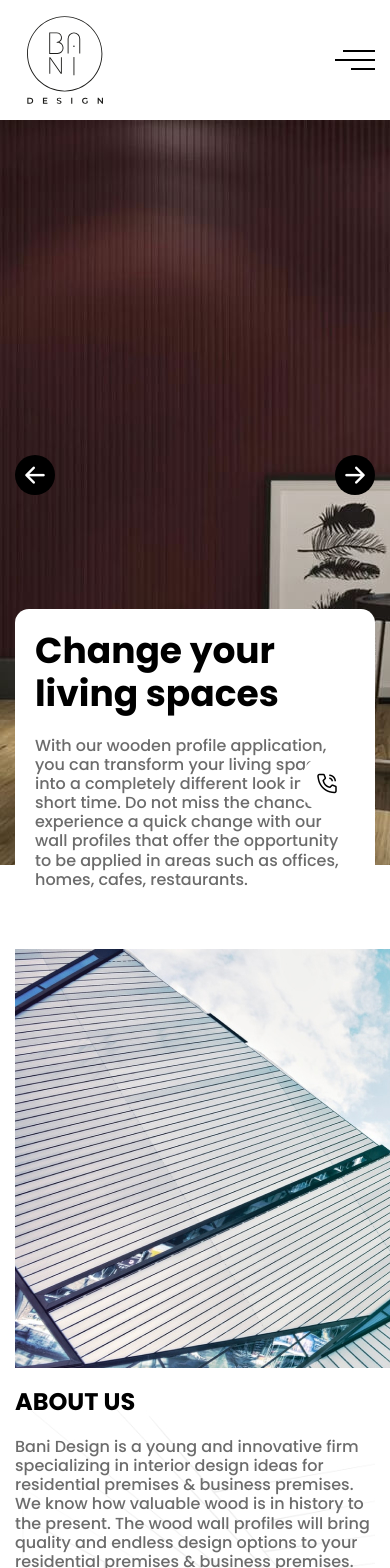
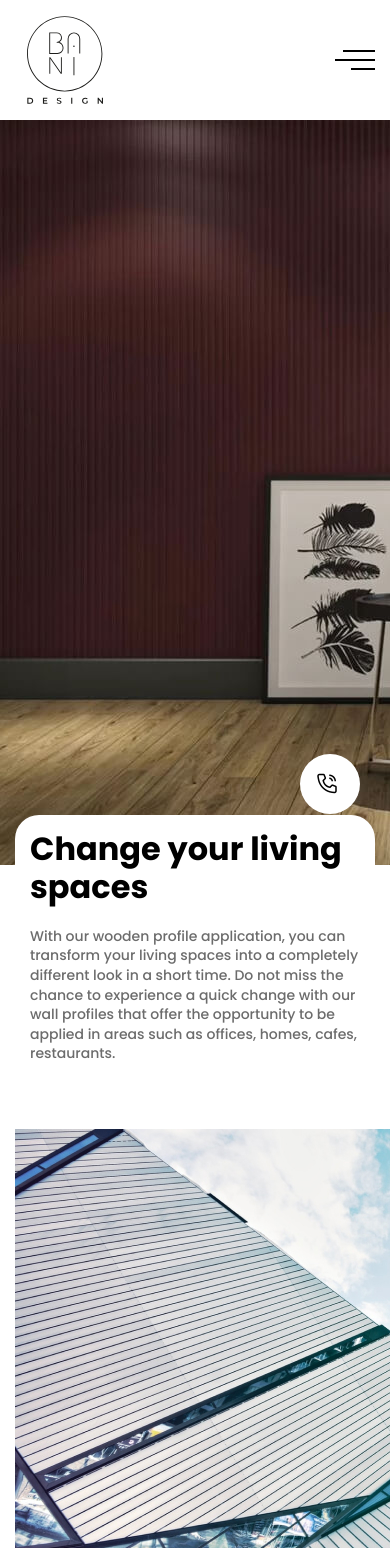
Before and after one commit to OguzhanArslan/banidizayn-nextjs, a Next.js app: page / in a window 390 px wide. Shown: the top 1568 px of the page. Built offline with nearby package versions, Linux system fonts and the light colour scheme.

Commit message:
responsive

```diff
--- a/components/Banner/Home/Banner.js
+++ b/components/Banner/Home/Banner.js
@@ -1,7 +1,8 @@
 import React from "react";
 import Slider from "react-slick";
-import Image from "next/image"
-import styles from "./Banner.module.scss"
+import classnames from "classnames";
+import Image from "next/image";
+import styles from "./Banner.module.scss";
 
 export default function Banner(props) {
   const { items } = props;
@@ -14,35 +15,43 @@ export default function Banner(props) {
     slidesToShow: 1,
     slidesToScroll: 1,
     arrows: false,
-        fade: true
+    fade: true,
+    adaptiveHeight: true
   };
 
   return (
     <div className={styles.promo}>
       <Slider ref={slider} {...settings}>
-                { items.map(item => {
-                    const image = require('../../../assets/images/promo/' + item.image);
+        {items.map((item, index) => {
+          const image = require("../../../assets/images/promo/" + item.image);
           return (
+            <div key={index}>
               <div className={styles["promo__item"]}>
-                            <div className="container">
+                <div
+                  className={classnames({
+                    ["container"]: true,
+                    [styles["promo__container"]]: true,
+                  })}
+                >
                   <div className={styles["promo__item-content"]}>
                     <h2 className={styles["promo__item-title"]}>{item.title}</h2>
                     <p className={styles["promo__item-description"]}>{item.description}</p>
                   </div>
                 </div>
                 <div className={styles["promo__item-img"]}>
-                                <Image
-                                    src={image}
-                                    alt={item.title}
-                                    width={960}
-                                    height={745}
-                                />
+                  <Image src={image} alt={item.title} width={960} height={745} />
                 </div>
               </div>
-                    )
+            </div>
+          );
         })}
       </Slider>
-            <div className="container">
+      <div
+        className={classnames({
+          ["container"]: true,
+          [styles["promo__container"]]: true,
+        })}
+      >
         <div className={styles["promo__arrow"]}>
           <button className={styles["promo__arrow-btn"]} onClick={() => slider?.current?.slickPrev()}>
             <i className={`icon-left ${styles["promo__arrow-icon"]}`}></i>
--- a/components/Banner/Home/Banner.module.scss
+++ b/components/Banner/Home/Banner.module.scss
@@ -4,9 +4,18 @@
 .promo {
     position: relative;
 
+    &__container {
+        @include tablet-mobil {
+            max-width: 100%;
+            margin: 0;
+            padding: 0;
+        }
+    }
+
     &__item {
         @include tablet-mobil {
-            padding-bottom: 40px;
+            display: flex;
+            flex-direction: column-reverse;
         }
 
         &-content {
@@ -16,13 +25,14 @@
             transform: translateY(-50%);
 
             @include tablet-mobil {
-                border-radius: 14px;
+                border-radius: 24px;
                 background-color: white;
-                width: calc(100% - 30px);
+                position: relative;
+                top: 0;
                 transform: none;
-                top: auto;
-                bottom: 0;
-                padding: 20px;
+                padding: 15px;
+                margin: 0 15px;
+                top: -50px;
             }
         }
 
@@ -38,9 +48,10 @@
             @include tablet-mobil {
                 border-radius: 0;
                 background-color: transparent;
-                font-size: 36px;
+                font-size: 32px;
                 line-height: 1.2;
                 margin-bottom: 20px;
+                padding-right: 0;
             }
         }
 
@@ -52,8 +63,10 @@
             max-width: 500px;
 
             @include tablet-mobil {
-                line-height: 1.2;
+                font-size: 14px;
+                line-height: 1.4;
                 width: 100%;
+                max-width: 100%;
             }
         }
 
@@ -71,12 +84,7 @@
         bottom: 20%;
 
         @include tablet-mobil {
-            bottom: auto;
-            top: 50%;
-            margin-top: -60px;
-            width: calc(100% - 30px);
-            display: flex;
-            justify-content: space-between;
+            display: none;
         }
 
         &-btn {
@@ -85,26 +93,10 @@
             padding: 0;
             margin-right: 30px;
 
-            @include tablet-mobil {
-                border-radius: 40px;
-                width: 40px;
-                height: 40px;
-                background-color: black;
-                display: flex;
-                align-items: center;
-                justify-content: center;
-                padding: 10px;
-                margin: 0;
-            }
-
             &:hover, &:active, &:focus {
                 outline: 0;
                 border: 0;
                 background-color: transparent;
-
-                @include tablet-mobil {
-                    background-color: black;
-                }
             }
 
             &:last-child {
@@ -115,11 +107,6 @@
         &-icon {
             font-size: 32px;
             color: #000000;
-
-            @include tablet-mobil {
-                font-size: 18px;
-                color: white;
-            }
         }
     }
 }
--- a/components/Home/About/About.module.scss
+++ b/components/Home/About/About.module.scss
@@ -6,7 +6,7 @@
         padding: 132px 0 148px 0;
 
         @include tablet-mobil {
-            padding: 40px 0;
+            padding: 0 0 40px 0;
         }
 
         &-content {
--- a/components/Layout/Header/Header.js
+++ b/components/Layout/Header/Header.js
@@ -52,7 +52,7 @@ export default function Header(props) {
                     })} onClick={() => setNavStatus(!navStatus)}><span></span></button>
                     <ul className={styles["header__menu"]}>
                         {data.menu.map((menu, index) => (
-                            <li key={index} className={styles["header__menu-item"]}>
+                            <li key={2 * index} className={styles["header__menu-item"]}>
                                 <Link href={menu.href}>
                                     <a className={styles["header__menu-link"]}>{menu.text}</a>
                                 </Link>
```
Also changed, not shown: components/Layout/PageHeader/PageHeader.module.scss (+11 -1 lines). Lines whose indentation alone changed are shown as unchanged.
